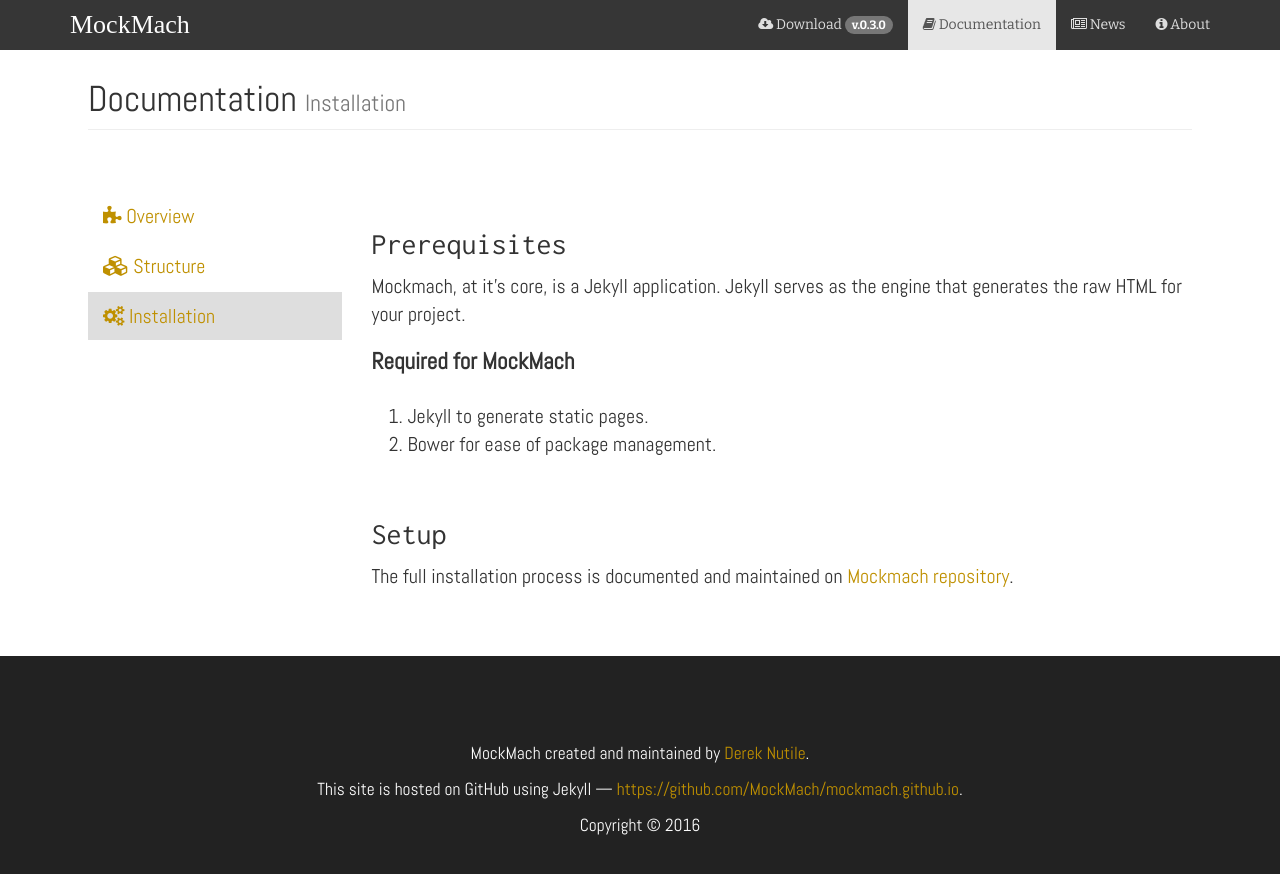
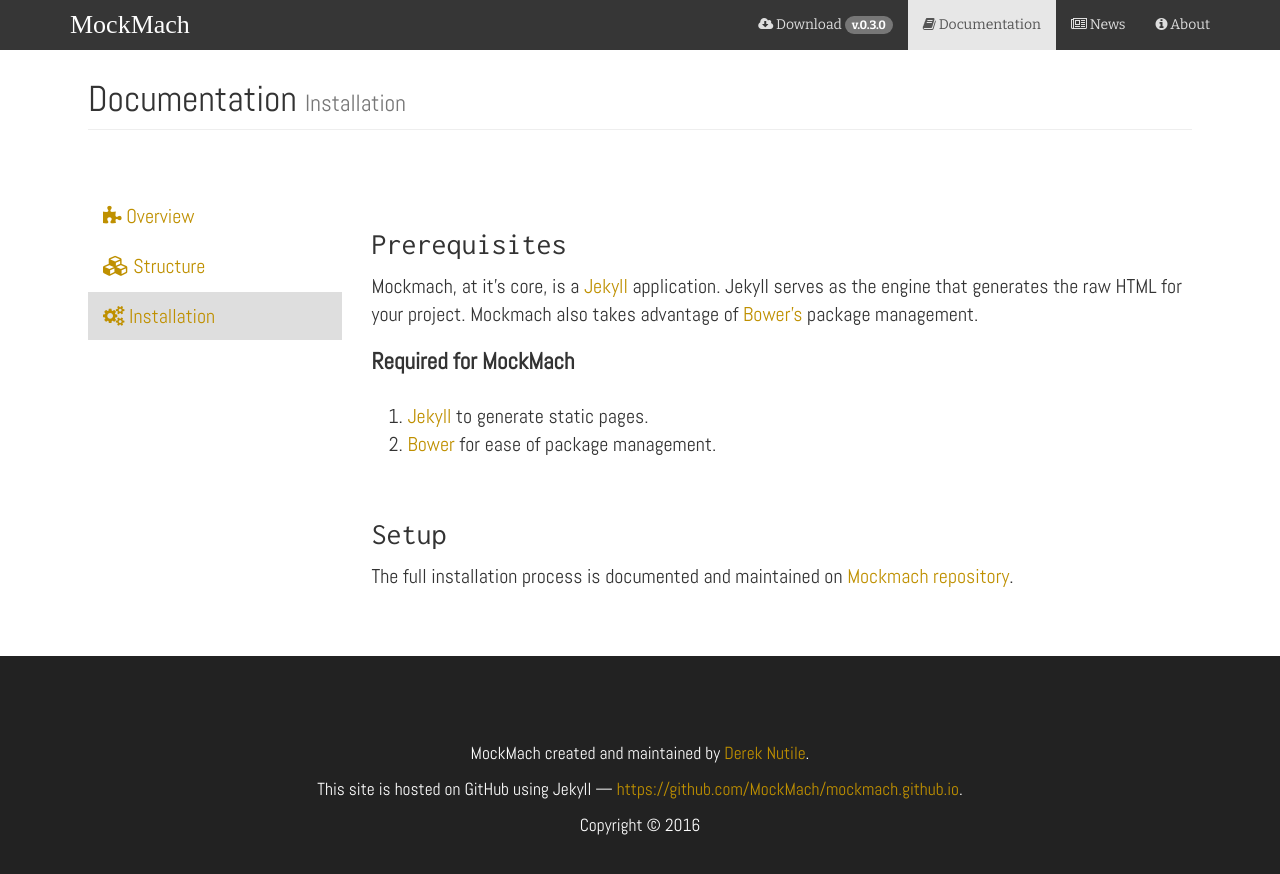
Before and after one commit to MockMach/mockmach.github.io, a Jekyll site: the page built from docs/install.html, in a window 1280 px wide and 1106 px high. Shown: the top 874 px of the window. Built offline with Jekyll 4.4.1, drawn with Linux system fonts in a browser that asks for light colours.

Commit message:
edit/copy - Update doc install page

```diff
--- a/docs/install.html
+++ b/docs/install.html
@@ -17,13 +17,13 @@
         <div class="col-md-9 col-lg-9">
             <section id="prerequisites" class="palette horizontal-padding-small" name="prerequisites">
                 <h3>Prerequisites</h3>
-                <p>Mockmach, at it's core, is a Jekyll application.  Jekyll serves as the engine that generates the raw HTML for your project.</p>
+                <p>Mockmach, at it's core, is a <a href="http://jekyllrb.com/" target="_blank">Jekyll</a> application.  Jekyll serves as the engine that generates the raw HTML for your project.  Mockmach also takes advantage of <a href="https://bower.io/" target="_blank">Bower's</a> package management.</p>
 
                 <h5>Required for MockMach</h5>
 
                 <ol>
-                    <li>Jekyll to generate static pages.</li>
-                    <li>Bower for ease of package management.</li>
+                    <li><a href="http://jekyllrb.com/" target="_blank">Jekyll</a> to generate static pages.</li>
+                    <li><a href="https://bower.io/" target="_blank">Bower</a> for ease of package management.</li>
                 </ol>
 
             </section><!-- /#prerequisites -->
```
